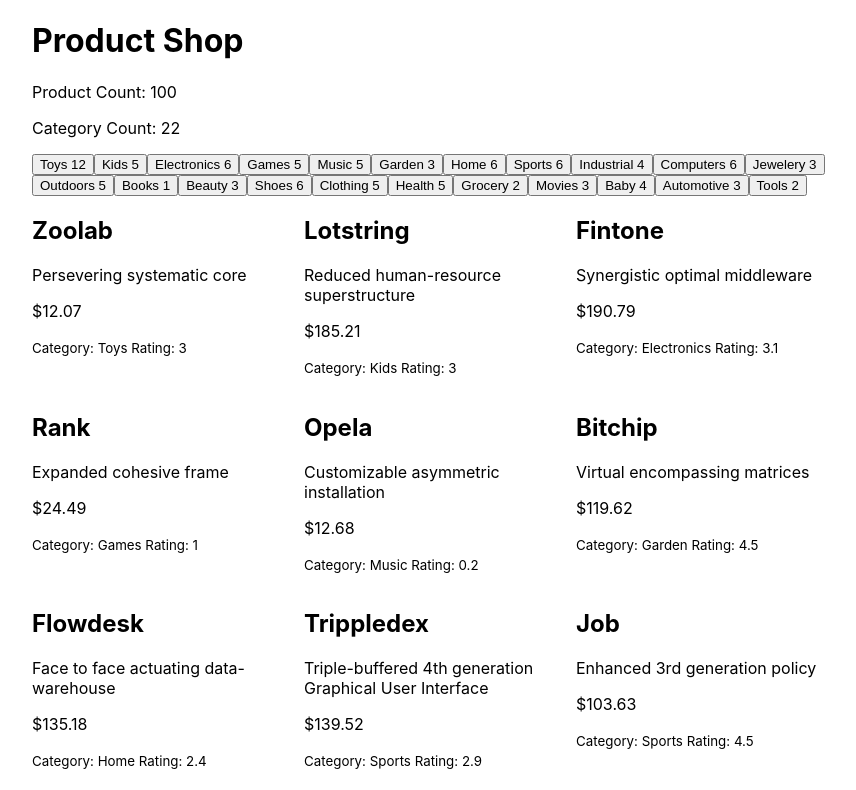
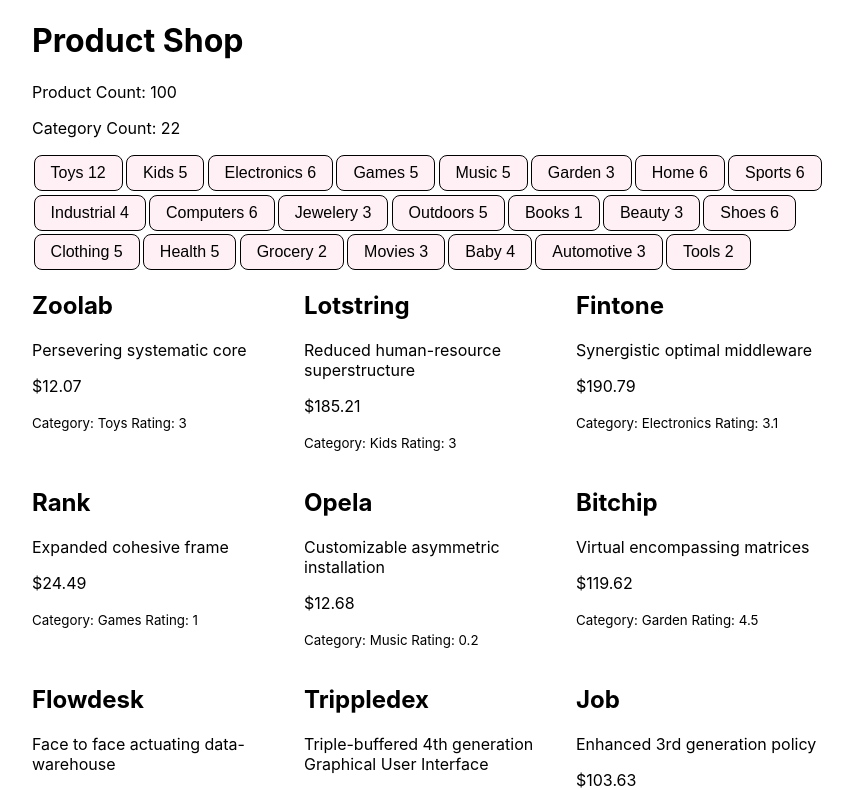
Before and after one commit to taymitsu/productlist, a React (Create React App) app: page / in a window 1280 px wide. Shown: the top 790 px of the page, without its empty margins (208-1064 px from the left). Built offline with nearby package versions, Linux system fonts and the light colour scheme.

Commit message:
styling added

```diff
--- a/src/CategoryButtons.css
+++ b/src/CategoryButtons.css
@@ -2,3 +2,14 @@
   display: flex;
   flex-wrap: wrap;
 }
+
+.CategoryButtons > button {
+  font-size: 1rem;
+  margin: 0.1rem;
+  padding: 0.5rem 1rem;
+  border-width: 1px;
+  border-style: solid;
+  border-radius: 0.5rem;
+  background-color: lavenderblush;
+  color: black;
+}
```
Also changed, not shown: src/ProductList.css (line endings or trailing spaces).
